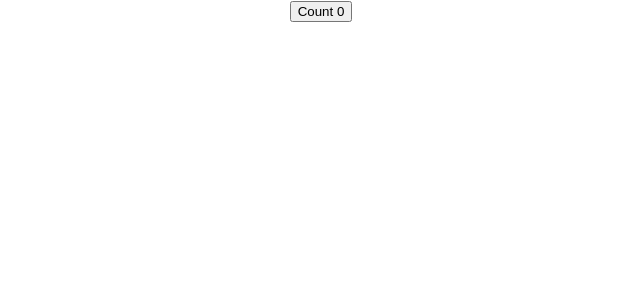
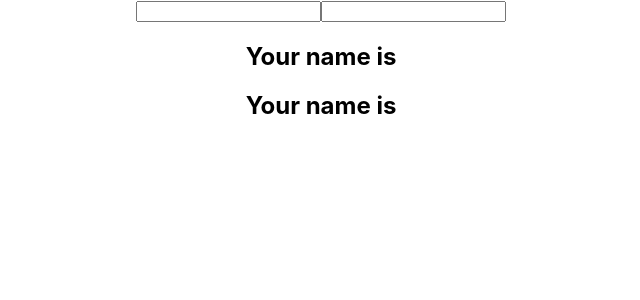
Before and after one commit to jcfdl/learning-react-hooks, a React (Create React App) app: page / in a window 1280 px wide. Shown: the top 300 px of the page, without its empty margins (319-959 px from the left). Built offline with nearby package versions, Linux system fonts and the light colour scheme.

Commit message:
usestate on object

```diff
--- a/src/App.js
+++ b/src/App.js
@@ -2,11 +2,15 @@
 import './App.css';
 import ClassCounter from './components/ClassCounter'
 import HookCounter from './components/HookCounter'
+import HookCounterTwo from './components/HookCounterTwo';
+import HookCounterThree from './components/HookCounterThree';
 
 function App() {
   return (
     <div className="App">
-      <HookCounter />
+      <HookCounterThree />
+      {/* <HookCounterTwo /> */}
+      {/* <HookCounter /> */}
       {/*<ClassCounter />*/}
     </div>
   );
--- /dev/null
+++ b/src/components/HookCounterThree.js
@@ -0,0 +1,22 @@
+import React, {useState} from 'react';
+
+function HookCounterThree() {
+    const [name, setName] = useState({firstName:'', lastName:''})
+    return (
+        <div>
+            <form>
+                <input type='text'
+                value={name.firstName}
+                onChange={e => setName({...name, firstName:e.target.value})} />
+                <input type='text'
+                value={name.lastName}
+                onChange={e => setName({...name, lastName:e.target.value})} />
+                <h2>Your name is {name.firstName}</h2>
+                <h2>Your name is {name.lastName}</h2>
+            </form>
+
+        </div>
+    )
+}
+
+export default HookCounterThree;
--- /dev/null
+++ b/src/components/HookCounterTwo.js
@@ -0,0 +1,25 @@
+import React, {useState} from 'react';
+
+function HookCounterTwo() {
+    const initialCount = 0
+    const [count, setCount] = useState(initialCount)
+
+    const incrementFive = () => {
+        for (let i = 0; i<5; i++) {
+            setCount(prevCount => prevCount + 1)
+        }
+    }
+
+    return (
+        <div>
+            Count: {count}
+            <button onClick={() => setCount(initialCount)}>Reset</button>
+            <button onClick={() => setCount(prevNum => prevNum + 1)}>Increment</button>
+            <button onClick={() => setCount(prevNum => prevNum - 1)}>Decrement</button>
+            <button onClick={incrementFive}>Increment 5</button>
+
+        </div>
+    )
+}
+
+export default HookCounterTwo;
```
